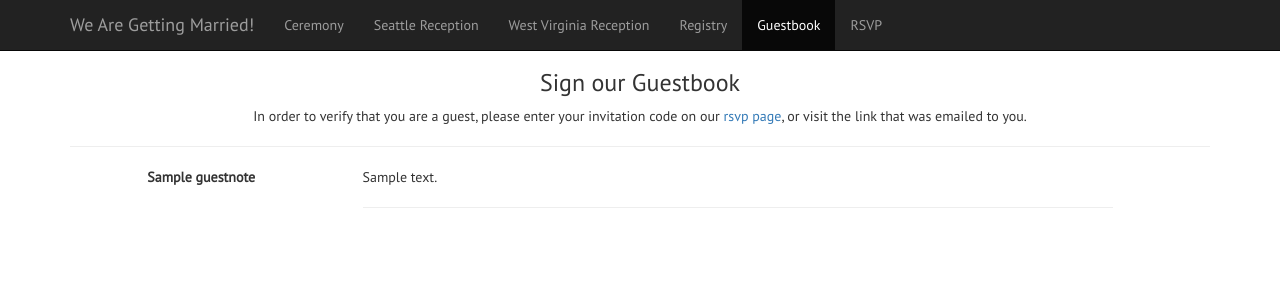
After one commit to jsayles/wedding, a Django app: page /guestbook/ in a window 1280 px wide. The commit adds this page. Shown: the top 300 px of the page. Run offline with Django 3.2, Linux system fonts and the light colour scheme; tables that the repository leaves empty hold one stand-in row (values such as "Sample post"); some libraries are stand-ins or nearby versions.

Commit message:
new registry and guestbook pages

```diff
--- a/wedding/models.py
+++ b/wedding/models.py
@@ -70,3 +70,13 @@ class Invitation(models.Model):
 
 	def __unicode__(self):
 		return (self.recipient)
+
+class GuestNote(models.Model):
+	created = models.DateTimeField(auto_now_add=True)
+	from_name = models.CharField("From", max_length = 64)
+	note = models.TextField(blank=False, null=False)
+	approved = models.BooleanField(default=False)
+
+	def approve(self):
+		self.approved = True
+		self.save()
--- a/wedding/templates/base.html
+++ b/wedding/templates/base.html
@@ -52,6 +52,8 @@
 						<li {% ifequal nbar 'ceremony' %} class="active" {% endifequal %}><a href="{% url 'ceremony' %}">Ceremony</a></li>
 						<li {% ifequal nbar 'reception' %} class="active" {% endifequal %}><a href="{% url 'reception' %}">Seattle Reception</a></li>
 						<li {% ifequal nbar 'wv_reception' %} class="active" {% endifequal %}><a href="{% url 'wv_reception' %}">West Virginia Reception</a></li>
+						<li {% ifequal nbar 'registry' %} class="active" {% endifequal %}><a href="{% url 'registry' %}">Registry</a></li>
+						<li {% ifequal nbar 'guestbook' %} class="active" {% endifequal %}><a href="{% url 'guestbook' %}">Guestbook</a></li>
 						<li {% ifequal nbar 'rsvp' %} class="active" {% endifequal %}><a href="{% url 'rsvp' %}">RSVP</a></li>
 					</ul>
 				</div><!--/.nav-collapse -->
--- /dev/null
+++ b/wedding/templates/guestbook.html
@@ -0,0 +1,47 @@
+{% extends "base.html" %}
+
+{% block content %}
+
+<h3>Sign our Guestbook</h3>
+{% if invitation %}
+	<form action="{% url 'wedding.views.guestbook' %}" method="POST">
+		<div class="row ui-widget form-group">
+			<div class="col-sm-8 col-sm-offset-2">
+				<input class="form-control" id="from" name="from" value="{{ invitation.recipient}}"/>
+			</div>
+		</div>
+		<div class="row ui-widget form-group">
+			<div class="col-sm-8 col-sm-offset-2">
+				<textarea class="form-control" id="note" name="note" rows=8></textarea>
+			</div>
+		</div>
+		<div class="row ui-widget form-group">
+				<button type="submit" class="btn btn-primary">Add Comment</button>
+		</div>
+		{% csrf_token %}
+	</form>
+{% else %}
+	<div>
+		In order to verify that you are a guest, please enter your invitation code on our <a href="{% url 'rsvp' %}">rsvp page</a>,
+		or visit the link that was emailed to you.
+	</div>
+{% endif %}
+
+<hr/>
+
+{% for entry in guest_notes %}
+	<div class="row">
+		<div class="col-md-3">
+			<strong>{{ entry.from_name }}</strong>
+		</div>
+		<div class="col-md-8">
+			<p class="text-justify">{{ entry.note }}</p>
+			<hr/>
+		</div>
+	</div>
+{% endfor %}
+
+
+
+
+{% endblock %}
--- a/wedding/templates/rsvp_form.html
+++ b/wedding/templates/rsvp_form.html
@@ -16,7 +16,7 @@
 <form action="{% url 'wedding.views.rsvp' %}" method="POST">
 	<div class="row ui-widget">
 		<div class="col-sm-3 col-sm-offset-4"><input class="form-control" id="code" name="code" placeholder="Invitation Code"/></div>
-		<div class="col-sm-1"><input class="form-control" type="submit" value="RSVP"></div>
+		<div class="col-sm-1"><button class="form-control btn btn-primary" type="submit">RSVP</button>
 	</div>
 	{% csrf_token %}
 </form>
--- a/wedding/urls.py
+++ b/wedding/urls.py
@@ -4,11 +4,16 @@ from django.contrib import admin
 
 urlpatterns = patterns('',
 	url(r'^robots\.txt$', lambda r: HttpResponse("User-agent: *\nDisallow: /", content_type="text/plain")),
+
 	url(r'^$', 'wedding.views.home', name='home'),
 	url(r'^ceremony/', 'wedding.views.ceremony', name='ceremony'),
 	url(r'^wa_reception/', 'wedding.views.reception', name='reception'),
 	url(r'^wv_reception/', 'wedding.views.wv_reception', name='wv_reception'),
+	url(r'^whoami/', 'wedding.views.whoami', name='whoami'),
+	url(r'^registry/', 'wedding.views.registry', name='registry'),
+	url(r'^guestbook/', 'wedding.views.guestbook', name='guestbook'),
 	url(r'^rsvp/(?P<code>[0-9a-z]+)$', 'wedding.views.rsvp', name='rsvp'),
 	url(r'^rsvp/', 'wedding.views.rsvp', name='rsvp'),
+
 	url(r'^admin/', include(admin.site.urls)),
 )
--- a/wedding/views.py
+++ b/wedding/views.py
@@ -9,7 +9,7 @@ from django.shortcuts import render_to_response, get_object_or_404
 from django.contrib.admin.views.decorators import staff_member_required
 from django.utils import timezone
 
-from wedding.models import Invitation
+from wedding.models import *
 
 def home(request):
 	return render_to_response('home.html',{'nbar':'home'}, RequestContext(request))
@@ -22,6 +22,36 @@ def reception(request):
 
 def wv_reception(request):
 	return render_to_response('wv_reception.html',{'nbar':'wv_reception'}, RequestContext(request))
+
+def registry(request):
+	return render_to_response('registry.html',{'nbar':'registry'}, RequestContext(request))
+
+def session_invitation(request):
+	invitation = None
+	if request.session.get('invitation_id', False):
+		invitation_id = request.session['invitation_id']
+		invitation = Invitation.objects.filter(pk=invitation_id).first()
+	return invitation
+
+def whoami(request):
+	if "clear" in request.GET:
+		request.session['invitation_id'] = None
+		return HttpResponse("Cleared")
+
+	invitation= session_invitation(request)
+	if invitation:
+		return HttpResponse(invitation.recipient)
+	return HttpResponse("Unknown")
+
+def guestbook(request):
+	if "from" in request.POST and "note" in request.POST:
+		from_name = request.POST['from'].strip()
+		note = request.POST['note'].strip()
+		GuestNote.objects.create(from_name=from_name, note=note)
+
+	invitation = session_invitation(request)
+	guest_notes = GuestNote.objects.filter(approved=True).order_by('created')
+	return render_to_response('guestbook.html',{'nbar':'guestbook', 'guest_notes':guest_notes, 'invitation':invitation}, RequestContext(request))
 
 def rsvp(request, code=None):
 	if not code and "code" in request.POST:
@@ -37,4 +67,7 @@ def rsvp(request, code=None):
 	if not request.user.is_staff:
 		invitation.last_viewed = timezone.localtime(timezone.now())
 		invitation.save()
+
+	request.session['invitation_id'] = invitation.id
+
 	return render_to_response('rsvp.html',{'nbar':'rsvp', 'invitation':invitation}, RequestContext(request))
```
Also changed, not shown: wedding/admin.py (+26 -2 lines), wedding/templates/registry.html (added, +7 -0 lines), wedding/migrations/0005_guestnote.py (added).
